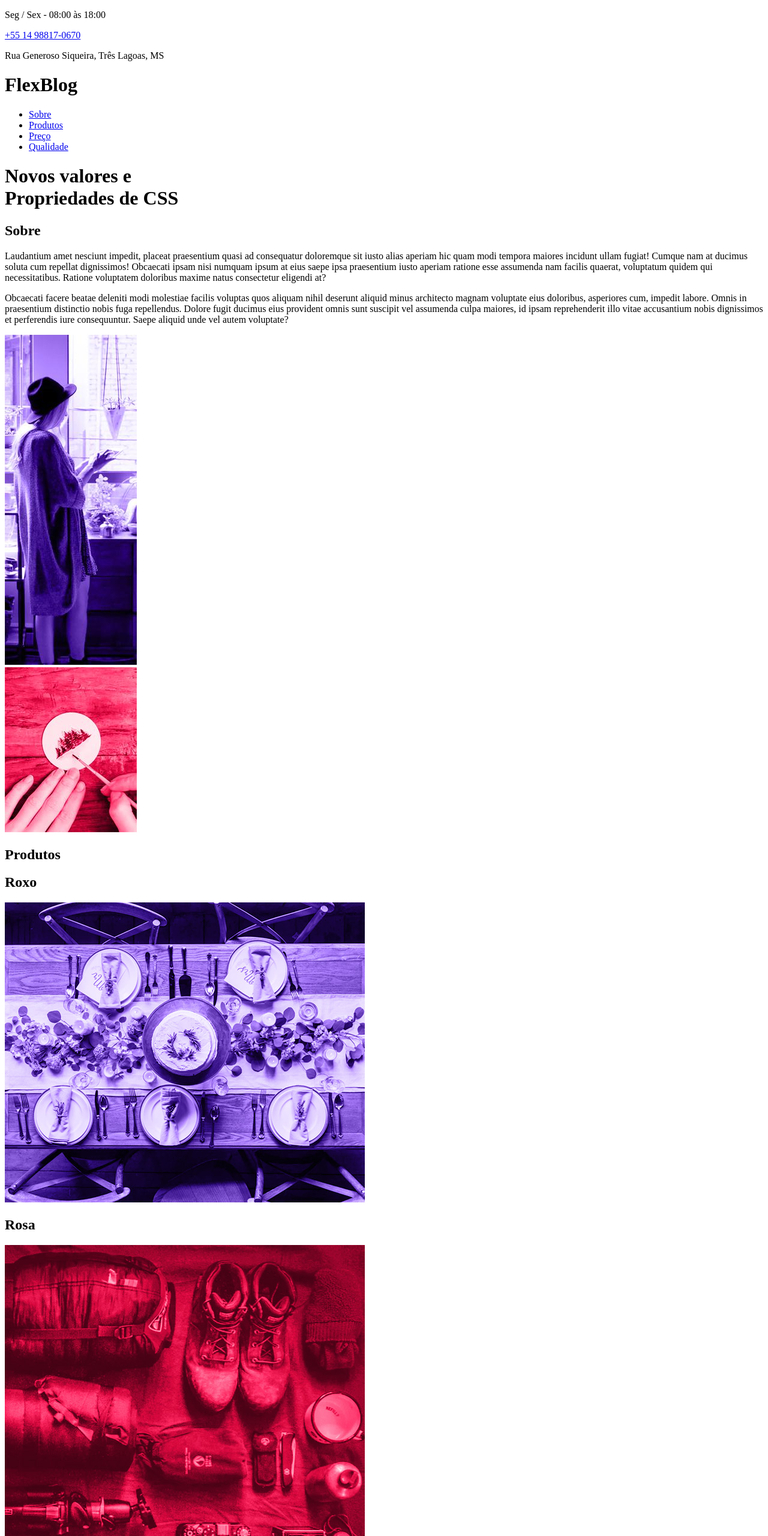
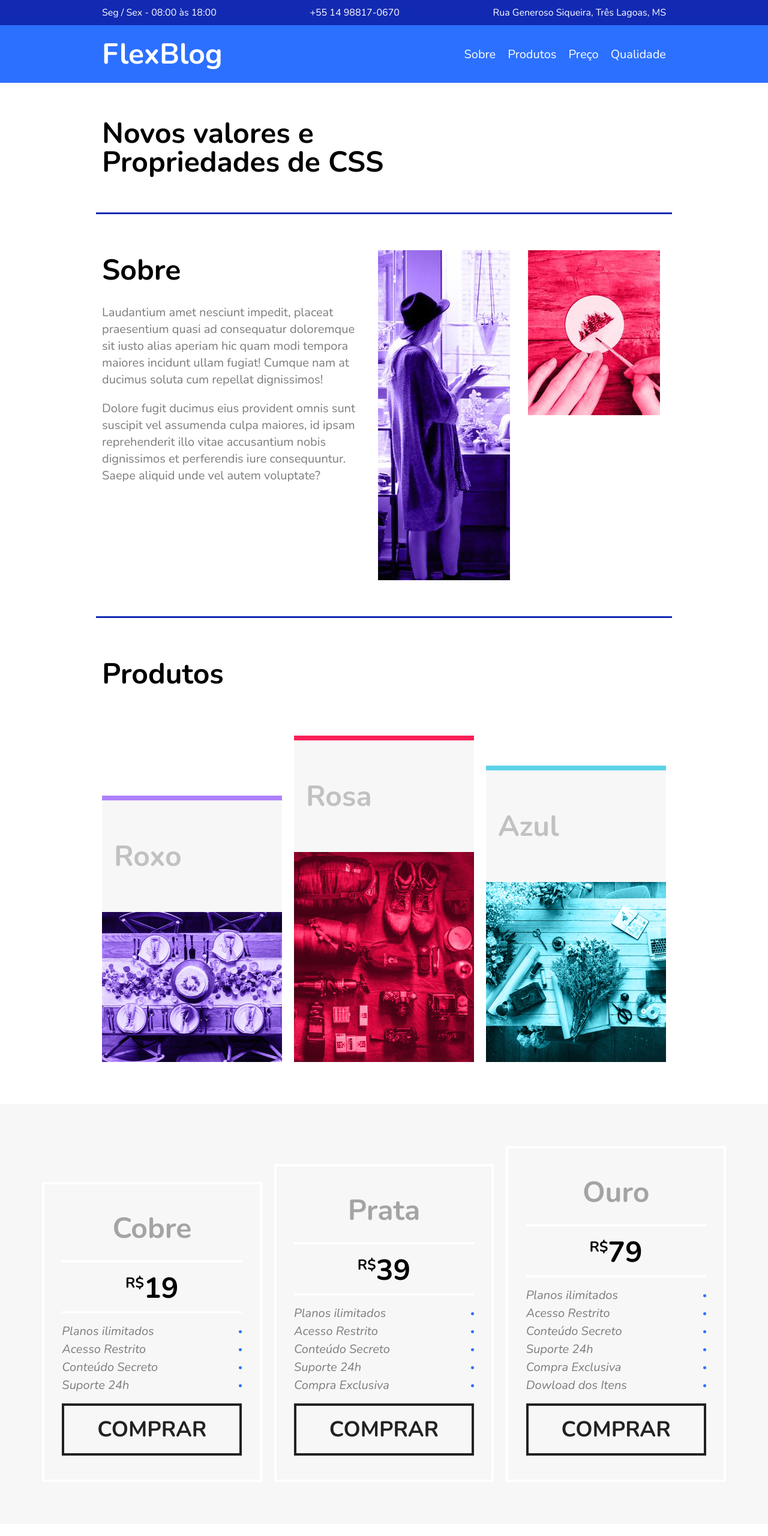
Before and after one commit to PsSave/FlexBlog, a plain HTML site: page index.html in a window 1280 px wide. Shown: the top 2560 px of the page at 60% size. Drawn offline with nearby package versions, Linux system fonts and the light colour scheme.

Commit message:
Site criado com Flexbox

```diff
--- a/css/style.css
+++ b/css/style.css
@@ -0,0 +1,354 @@
+* {
+  margin: 0;
+  padding: 0;
+  box-sizing: border-box;
+  text-decoration: none;
+  list-style: none;
+  font-family: "Nunito", Arial, Helvetica, sans-serif;
+}
+
+img {
+  max-width: 100%;
+  display: block;
+}
+
+a {
+  color: white;
+}
+
+.info-top {
+  background: #122ab2;
+  color: white;
+}
+
+.info {
+  max-width: 960px;
+  margin: 0 auto;
+  display: flex;
+  justify-content: space-between;
+  flex-wrap: wrap;
+  padding: 10px;
+}
+
+/*menu*/
+
+.header {
+  background: #2c70ff;
+}
+
+.header .menu {
+  max-width: 960px;
+  margin: 0 auto;
+  padding: 15px 0px;
+  display: flex;
+  flex-wrap: wrap;
+  justify-content: space-between;
+  align-items: center;
+}
+
+.header .menu .logo {
+  color: white;
+  font-size: 1.5rem;
+  margin: 0px 10px;
+}
+
+.header .menu > nav > ul {
+  display: flex;
+  flex-wrap: wrap;
+}
+
+.header .menu > nav > ul > li > a {
+  font-size: 1.25em;
+  display: block;
+  padding: 10px;
+  font-weight: 500;
+}
+.header .menu > nav > ul > li > a:hover {
+  color: #122ab2;
+}
+
+/*Sobre*/
+
+.introducao {
+  font-size: 3rem;
+  line-height: 1;
+  max-width: 960px;
+  margin: 0 auto;
+  padding: 60px 10px;
+}
+
+.sobre {
+  border-top: 3px solid #122ab2;
+  border-bottom: 3px solid #122ab2;
+  max-width: 960px;
+  margin: 0 auto;
+  padding: 60px 0px;
+  display: flex;
+  flex-wrap: wrap;
+}
+
+.sobre .sobre-info {
+  flex: 2 1 300px;
+  margin: 0 10px;
+}
+
+.sobre .sobre-img {
+  flex: 1 1 160px;
+  margin: 0 10px;
+}
+
+.sobre-info h1 {
+  font-size: 3rem;
+  margin-bottom: 0.5em;
+}
+.sobre-info p {
+  font-size: 1.25em;
+  line-height: 1.4em;
+  margin-bottom: 1em;
+  color: #7c7c7c;
+}
+
+/*Produtos*/
+
+.produtos {
+  max-width: 960px;
+  margin: 60px auto;
+}
+
+.produtos > h1 {
+  font-size: 3em;
+  margin: 0 10px 60px 10px;
+}
+
+.produtos .produtos-container {
+  display: flex;
+  flex-wrap: wrap;
+  align-items: end;
+}
+.produtos .produtos-container .produtos-item {
+  flex: 1 1 175px;
+  margin: 10px;
+}
+
+.produtos .produtos-container .produtos-item > h2 {
+  font-size: 3em;
+  color: #a4a4a4a4;
+  background: #f7f7f7;
+  padding: 60px 20px;
+}
+
+.roxo {
+  border-top: 8px solid #ae81ff;
+}
+.rosa {
+  border-top: 8px solid #fa2058;
+}
+.azul {
+  border-top: 8px solid #5cd3e9;
+}
+
+/*Preço*/
+
+.preco {
+  background: #f7f7f7;
+  padding: 60px;
+  display: flex;
+  flex-wrap: wrap;
+  align-items: flex-end;
+}
+
+.preco .preco-item {
+  flex: 1 1 260px;
+  border: 4px solid white;
+  padding: 20px;
+  margin: 10px;
+}
+
+.preco .preco-item > h2 {
+  font-size: 3em;
+  color: #a4a4a4;
+  text-align: center;
+  margin-top: 20px;
+}
+.preco .preco-item > span {
+  max-width: 300px;
+  margin: 20px auto;
+  display: block;
+  text-align: center;
+  font-weight: bold;
+  font-size: 3em;
+  padding: 10px 0 5px 0;
+  border-top: 4px solid white;
+  border-bottom: 4px solid white;
+}
+
+.preco .preco-item > span > sup {
+  font-size: 1.5rem;
+}
+
+.preco .preco-item > ul {
+  max-width: 300px;
+  margin: 20px auto;
+  font-size: 1.25em;
+  line-height: 1;
+  font-style: italic;
+  color: #7c7c7c;
+}
+.preco .preco-item > ul > li {
+  display: flex;
+  justify-content: space-between;
+  align-items: center;
+  margin-bottom: 10px;
+}
+.preco .preco-item > ul > li::after {
+  content: "";
+  display: block;
+  width: 5px;
+  height: 5px;
+  background: #2c70ff;
+  border-radius: 50%;
+}
+
+.preco .preco-item a {
+  max-width: 300px;
+  display: block;
+  margin: 20px auto;
+  border: 4px solid;
+  color: #222222;
+  text-transform: uppercase;
+  font-weight: bold;
+  font-size: 2.25em;
+  padding: 15px 0;
+  text-align: center;
+}
+
+@media (max-width: 800px) {
+  .preco {
+    padding-left: 10px;
+    padding-right: 10px;
+  }
+
+  .preco .preco-item:nth-child(3) {
+    order: -2;
+  }
+  .preco .preco-item:nth-child(2) {
+    order: -1;
+  }
+}
+
+/*Qualidade*/
+
+.qualidade {
+  max-width: 960px;
+  margin: 60px auto;
+  display: flex;
+  flex-wrap: wrap;
+}
+
+.qualidade .qualidade-item {
+  flex: 1 1 300px;
+  margin: 20px 10px;
+}
+
+.qualidade .qualidade-item > h2 {
+  font-size: 2.25em;
+  color: #a4a4a4;
+  margin-bottom: 20px;
+}
+.qualidade .qualidade-item h2::before {
+  content: "";
+  display: inline-block;
+  width: 8px;
+  height: 30px;
+  margin-right: 10px;
+  background: blue;
+}
+
+.qualidade .qualidade-item:nth-of-type(3n + 1) h2::before {
+  background: #a17bff;
+}
+.qualidade .qualidade-item:nth-of-type(3n + 2) h2::before {
+  background: #ed2b59;
+}
+.qualidade .qualidade-item:nth-of-type(3n + 3) h2::before {
+  background: #5cd3ea;
+}
+
+.qualidade .qualidade-item p {
+  font-size: 1.25em;
+  line-height: 1.4;
+  color: #7c7c7c;
+}
+
+/*Footer*/
+.newsletter {
+  background: #f7f7f7;
+  padding: 60px calc((100% - 960px) / 2);
+  display: flex;
+  flex-wrap: wrap;
+}
+
+.newsletter .newsletter-info {
+  flex: 1 1 200px;
+  margin: 0 10px;
+}
+.newsletter .newsletter-info h1 {
+  font-size: 3em;
+  color: #a4a4a4;
+}
+.newsletter .newsletter-info p {
+  font-size: 1.25em;
+  font-style: italic;
+  max-width: 230px;
+  color: #7c7c7c;
+  margin-bottom: 10px;
+}
+
+.newsletter .form {
+  flex: 2 1 240px;
+  margin: 0 10px;
+  display: flex;
+  align-self: center;
+  flex-wrap: wrap;
+}
+
+.newsletter .form input {
+  flex: 3 1 260px;
+  font-size: 1.25em;
+  color: #7c7c7c;
+  font-style: italic;
+  font-family: "Nunito", Arial, Helvetica, sans-serif;
+  border: 4px solid #2c70ff;
+  background: transparent;
+  padding: 10px;
+  margin: 0;
+  border-radius: 0;
+}
+.newsletter .form button {
+  flex: 1 1 260px;
+  font-size: 2.25em;
+  font-family: "Nunito", Arial, Helvetica, sans-serif;
+  font-weight: bold;
+  text-transform: uppercase;
+  background: #2c70ff;
+  color: white;
+  margin: 0;
+  cursor: pointer;
+  border: 0;
+  padding: 15px 10px;
+}
+
+
+.footer {
+  background: #2863FF;
+  display: flex;
+  height: 200px;
+  align-items: center;
+}
+
+.footer p {
+  flex: 1;
+  text-align: center;
+  font-size: 2em;
+  color: #1137CC;
+}
--- a/index.html
+++ b/index.html
@@ -20,6 +20,7 @@
   </div>
 
   <header class="header">
+    <div class="menu">
       <div class="logo">
         <h1>FlexBlog</h1>
       </div>
@@ -31,16 +32,15 @@
           <li><a href="#qualidade">Qualidade</a></li>
         </ul>
       </nav>
+    </div>
   </header>
 
-  <h1>Novos valores e <br>Propriedades de CSS</h1>
+  <h1 class="introducao">Novos valores e <br>Propriedades de CSS</h1>
   <section class="sobre" id="sobre">
     <div class="sobre-info">
       <h1>Sobre</h1>
-      <p>Laudantium amet nesciunt impedit, placeat praesentium quasi ad consequatur doloremque sit iusto alias aperiam hic quam modi tempora maiores incidunt ullam fugiat! Cumque nam at ducimus soluta cum repellat dignissimos!
-        Obcaecati ipsam nisi numquam ipsum at eius saepe ipsa praesentium iusto aperiam ratione esse assumenda nam facilis quaerat, voluptatum quidem qui necessitatibus. Ratione voluptatem doloribus maxime natus consectetur eligendi at?</p>
-      <p>Obcaecati facere beatae deleniti modi molestiae facilis voluptas quos aliquam nihil deserunt aliquid minus architecto magnam voluptate eius doloribus, asperiores cum, impedit labore. Omnis in praesentium distinctio nobis fuga repellendus.
-        Dolore fugit ducimus eius provident omnis sunt suscipit vel assumenda culpa maiores, id ipsam reprehenderit illo vitae accusantium nobis dignissimos et perferendis iure consequuntur. Saepe aliquid unde vel autem voluptate?</p>
+      <p>Laudantium amet nesciunt impedit, placeat praesentium quasi ad consequatur doloremque sit iusto alias aperiam hic quam modi tempora maiores incidunt ullam fugiat! Cumque nam at ducimus soluta cum repellat dignissimos!</p>
+      <p>Dolore fugit ducimus eius provident omnis sunt suscipit vel assumenda culpa maiores, id ipsam reprehenderit illo vitae accusantium nobis dignissimos et perferendis iure consequuntur. Saepe aliquid unde vel autem voluptate?</p>
     </div>
     <div class="sobre-img">
       <img src="/img/sobre1.jpg" alt="">
@@ -95,7 +95,7 @@
       <a href="#">Comprar</a>
     </div>
     <div class="preco-item">
-      <h2>Cobre</h2>
+      <h2>Ouro</h2>
       <span><sup>R$</sup>79</span>
 
       <ul>
@@ -137,7 +137,7 @@
     </div>
   </section>
 
-  <section class="Newsletter">
+  <section class="newsletter">
     <div class="newsletter-info">
       <h1>Newsletter</h1>
       <p>Assine e fique dentro das novidades</p>
@@ -148,7 +148,7 @@
     </form>
   </section>
 
-  <footer class="rodape">
+  <footer class="footer">
     <p>FlexBlog © Todos os direitos reservados</p>
   </footer>
 </body>
```
Lines whose indentation alone changed are shown as unchanged.
